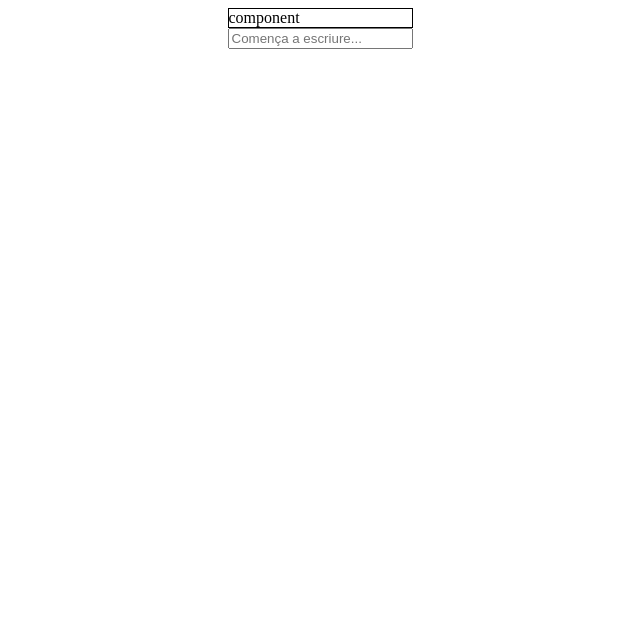
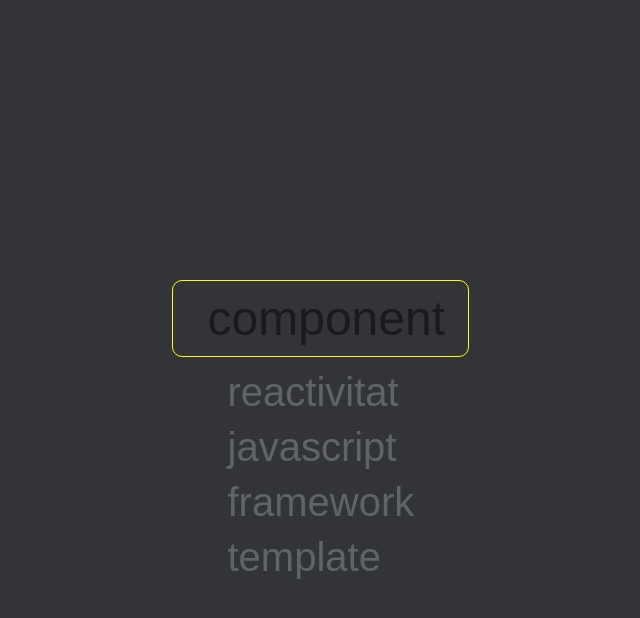
Before and after one commit to ImShad0w/WordTetris, a Vue app: page / in a window 1280 px wide. Both pictures are taken after a click on the button "Start the game!". Shown: the top 618 px of the page, without its empty margins (320-960 px from the left). Built offline with nearby package versions, Linux system fonts and the light colour scheme.

Commit message:
Added main menu logic and the monkeytype overlay

```diff
--- a/src/App.vue
+++ b/src/App.vue
@@ -1,11 +1,19 @@
 <template>
-  <MainMenu v-if="!startGame" @startGame="startGame = true" />
-  <GameEngine v-else-if="startGame" />
+  <GameEngine v-if="startGame" />
+  <MainMenu v-else @gameStart="handleGameStart" />
 </template>
 <script setup>
 import { ref } from "vue";
+const startGame = ref(false);
 import GameEngine from "./components/GameEngine.vue";
 import MainMenu from "./components/MainMenu.vue";
-const startGame = ref(false);
+function handleGameStart() {
+  startGame.value = true;
+}
 </script>
-<style scoped></style>
+<style>
+body {
+  background-color: #323437;
+  font-size: sans-serif;
+}
+</style>
--- a/src/components/GameEngine.vue
+++ b/src/components/GameEngine.vue
@@ -1,33 +1,38 @@
 <template>
   <div class="game-engine">
+    <div class="container">
       <div class="active-word">
+        <span v-for="(letter, i) in activeWord.text" :key="i">
+          {{ letter }}
+        </span>
+      </div>
+      <div class="input-word">
         <span
-        v-for="(letter, i) in activeWord.text"
+          v-for="(letter, i) in gameState.inputText"
           :key="i"
           :class="getLetterClass(i)"
         >
           {{ letter }}
         </span>
       </div>
-    <input
-      type="text"
-      class="word-input"
-      v-model="gameState.inputText"
-      @input="handleWordInput"
-      placeholder="Comença a escriure..."
-    />
+      <ul class="word-list">
+        <li v-for="(word, i) in visibleWords" :key="i">
+          {{ word.text }}
+        </li>
+      </ul>
+    </div>
   </div>
 </template>
 <script setup>
-import { ref, computed, watch } from "vue";
+import { ref, computed, watch, onMounted, onBeforeUnmount } from "vue";
 
 const gameState = ref({
   words: [
-    { id: 1, text: "component", state: "pendent" },
-    { id: 2, text: "reactivitat", state: "pendent" },
-    { id: 3, text: "javascript", state: "pendent" },
-    { id: 4, text: "framework", state: "pendent" },
-    { id: 5, text: "template", state: "pendent" },
+    { id: 1, text: "component", completed: false },
+    { id: 2, text: "reactivitat", completed: false },
+    { id: 3, text: "javascript", completed: false },
+    { id: 4, text: "framework", completed: false },
+    { id: 5, text: "template", completed: false },
   ],
   activeWordIndex: 0,
   inputText: "",
@@ -38,6 +43,12 @@ const gameState = ref({
 
 const activeWord = computed(() => {
   return gameState.value.words[gameState.value.activeWordIndex];
+});
+
+const visibleWords = computed(() => {
+  return gameState.value.words.filter(
+    (word) => word.text !== activeWord.value.text && !word.completed,
+  );
 });
 
 let wordStartTime = 0;
@@ -62,7 +73,7 @@ function handleWordInput() {
 
     gameState.value.currentErrors = 0;
     gameState.value.totalErrors = 0;
-    activeWord.value.status = "completed";
+    activeWord.value.completed = true;
     gameState.value.activeWordIndex++;
     gameState.value.inputText = "";
     wordStartTime = 0;
@@ -87,7 +98,7 @@ function getLetterClass(index) {
   }
   return "incorrect-letter";
 }
-
+//Watches for the input of the user
 watch(
   () => gameState.value.inputText,
   (newValue, oldValue) => {
@@ -103,14 +114,70 @@ watch(
     }
   },
 );
+function handleKeyDown(event) {
+  if (event.key === "Backspace") {
+    gameState.value.inputText = gameState.value.inputText.slice(0, -1);
+  } else if (event.key.length === 1) {
+    gameState.value.inputText += event.key;
+    handleWordInput();
+  }
+}
+
+// Lifecycle hooks for adding/removing global event listener
+onMounted(() => {
+  document.addEventListener("keydown", handleKeyDown);
+});
+
+onBeforeUnmount(() => {
+  document.removeEventListener("keydown", handleKeyDown);
+});
 </script>
-<style>
+
+<style scoped>
+body {
+  background-color: #323437;
+}
+
+.container {
+  display: flex;
+  align-items: center;
+  flex-direction: column;
+  margin-top: 35vh;
+  position: relative;
+  font-family: sans-serif;
+}
+.word-list {
+  position: absolute;
+  font-size: 2.5em;
+  color: #616467;
+  list-style: none;
+  width: 225px;
+  top: 40px;
+}
+
+.word-list > li {
+  margin: 10px 0;
+}
 .active-word {
-  border: 1px solid black;
+  position: absolute;
+  font-size: 3em;
+  color: rgba(0, 0, 0, 0.5);
+  padding: 10px 35px;
+  z-index: 1;
+  border: 1px solid yellow;
+  border-radius: 10px;
+  width: 225px;
+}
+
+.input-word {
+  width: 225px;
+  font-size: 3em;
+  padding: 10px 35px;
+  z-index: 2;
 }
 
 .correct-letter {
-  color: black;
+  color: white;
 }
 
 .incorrect-letter {
--- a/src/components/MainMenu.vue
+++ b/src/components/MainMenu.vue
@@ -1,23 +1,35 @@
 <template>
-  <h1>Main menu</h1>
-  <button @click="emit('startGame', true)">Start the game!</button>
+  <div class="container">
+    <h1 class="title">Word Tetris</h1>
+    <button class="btn-start" @click="emit('gameStart')">
+      Start the game!
+    </button>
+  </div>
 </template>
 <script setup>
-const emit = defineEmits(["startGame"]);
+const emit = defineEmits(["gameStart"]);
 </script>
-<style>
-#app {
+<style scoped>
+.container {
+  width: auto;
   display: flex;
   flex-direction: column;
   align-items: center;
 }
-
-h1 {
-  font-size: 3em;
+.title {
+  color: white;
+  font-size: 4em;
+  font-family: sans-serif;
+  margin-top: 30vh;
 }
 
-button {
-  padding: 10px 20px;
-  font-size: 3em;
+.btn-start {
+  color: black;
+  background-color: #e2b714;
+  padding: 20px 40px;
+  font-size: 2em;
+  border-radius: 20px;
+  border: none;
+  cursor: pointer;
 }
 </style>
```
Lines whose indentation alone changed are shown as unchanged.
